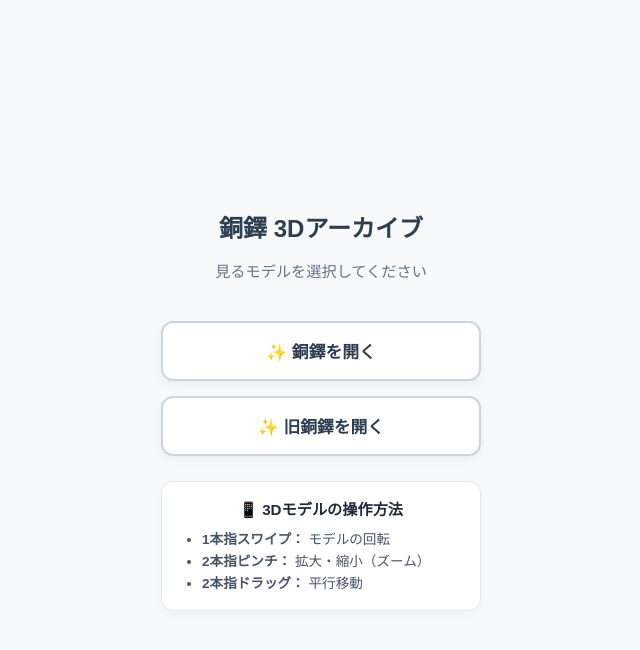
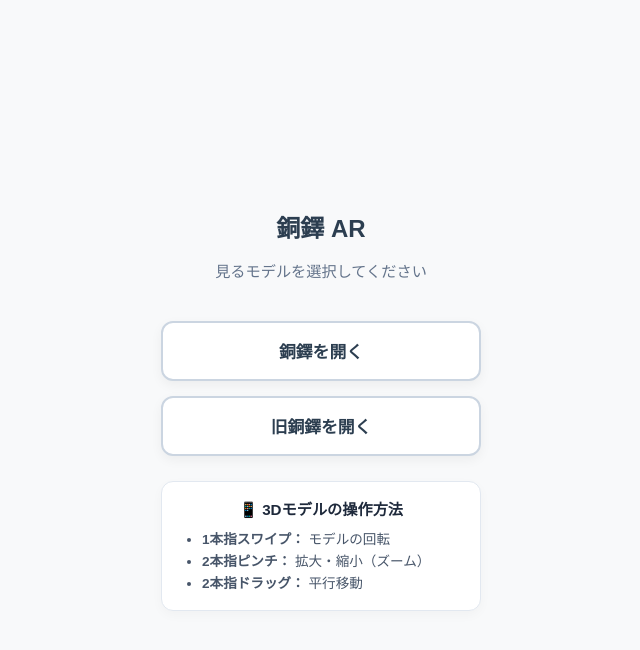
Before and after one commit to OU42823/doki, a Flask app: page / in a window 1280 px wide. Shown: the top 650 px of the page, without its empty margins (319-959 px from the left). Run offline with Flask 3, Linux system fonts and the light colour scheme.

Commit message:
61回目のコミット

```diff
--- a/templates/doutaku.html
+++ b/templates/doutaku.html
@@ -31,13 +31,13 @@
 </head>
 <body>
     <header>
-        <h1>銅鐸 3Dアーカイブ</h1>
+        <h1>銅鐸 AR</h1>
         <p>見るモデルを選択してください</p>
     </header>
 
     <div class="menu-container">
-        <a href="{{ url_for('model1') }}" class="select-btn">✨ 銅鐸を開く</a>
-        <a href="{{ url_for('model2') }}" class="select-btn">✨ 旧銅鐸を開く</a>
+        <a href="{{ url_for('model1') }}" class="select-btn">銅鐸を開く</a>
+        <a href="{{ url_for('model2') }}" class="select-btn">旧銅鐸を開く</a>
     </div>
 
     <!-- 操作方法の説明 -->
```
